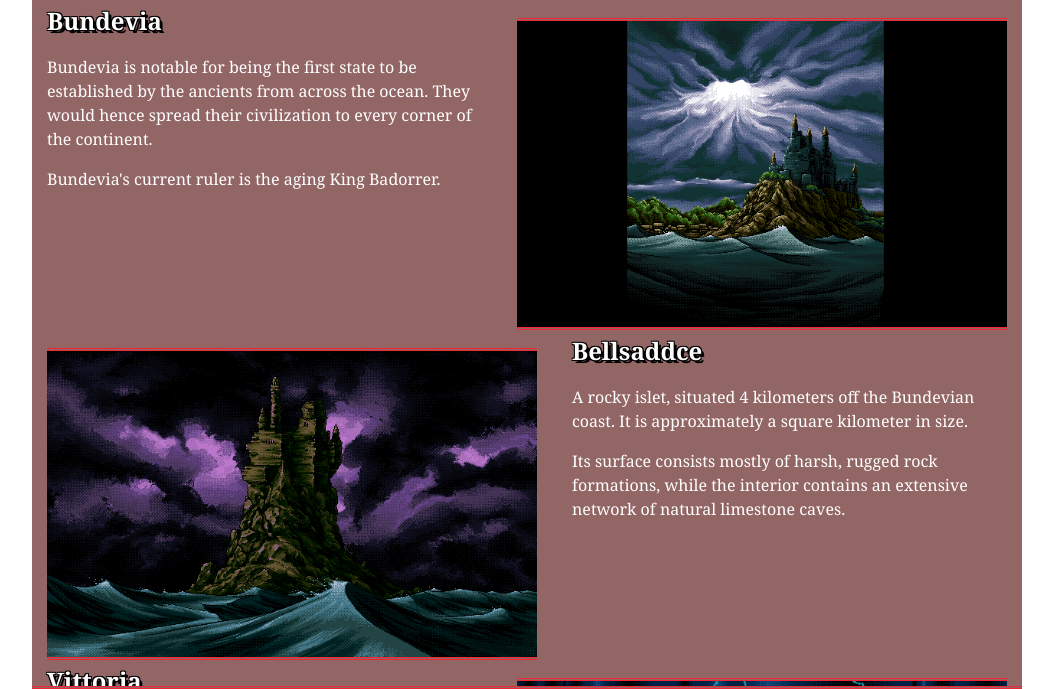
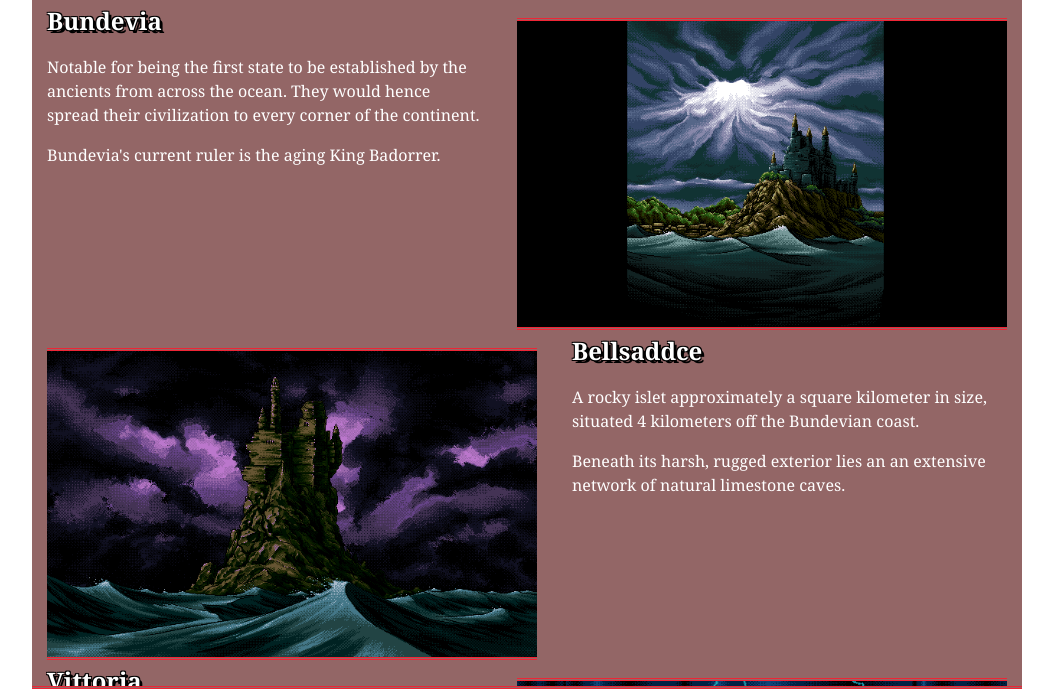
Before and after one commit to Gu4n/br2, a plain HTML site: page world.html in a window 1280 px wide. Shown: the part 111-800 px from the top of the page, without its empty margins (114-1167 px from the left). Drawn offline with Linux system fonts and the light colour scheme.

Commit message:
Update world.html

```diff
--- a/world.html
+++ b/world.html
@@ -157,18 +157,18 @@ text-indent: 30px
 <div id="world">
 <img id="story" width="50%" class="right" src="images\bundevia.png">
 <h2>Bundevia</h2>
-<p>Bundevia is notable for being the first state to be established by the ancients from across the ocean. They would hence spread their civilization to every corner of the continent.</p>
+<p>Notable for being the first state to be established by the ancients from across the ocean. They would hence spread their civilization to every corner of the continent.</p>
 <p>Bundevia's current ruler is the aging King Badorrer.</p></div>
 <div id="world">
 <img id="story" width="50%" class="left" src="images\bellsaddce.png">
 <h2>Bellsaddce</h2>
-<p>A rocky islet, situated 4 kilometers off the Bundevian coast. It is approximately a square kilometer in size.</p>
-<p>Its surface consists mostly of harsh, rugged rock formations, while the interior contains an extensive network of natural limestone caves.</p></div>
+<p>A rocky islet approximately a square kilometer in size, situated 4 kilometers off the Bundevian coast.</p>
+<p>Beneath its harsh, rugged exterior lies an an extensive network of natural limestone caves.</p></div>
 <div id="world">
 <img id="story" width="50%" class="right" src="images\vittoria.png">
 <h2>Vittoria</h2>
-<p>Ancient scriptures speak of Vittoria as the most developed state among the nations established by the ancients.</p>
-<p>Once known for its dominion over the Root of Omnipotence, it is no longer even known for certain where the state was originally situated.</p>
+<p>Ancient scriptures speak of Vittoria as the most developed of the ancient nations.</p>
+<p>Once known for its dominion over the Root of Omnipotence, it is no longer even clear where the state was situated.</p>
 </div>
 </article>
 </body>
```
